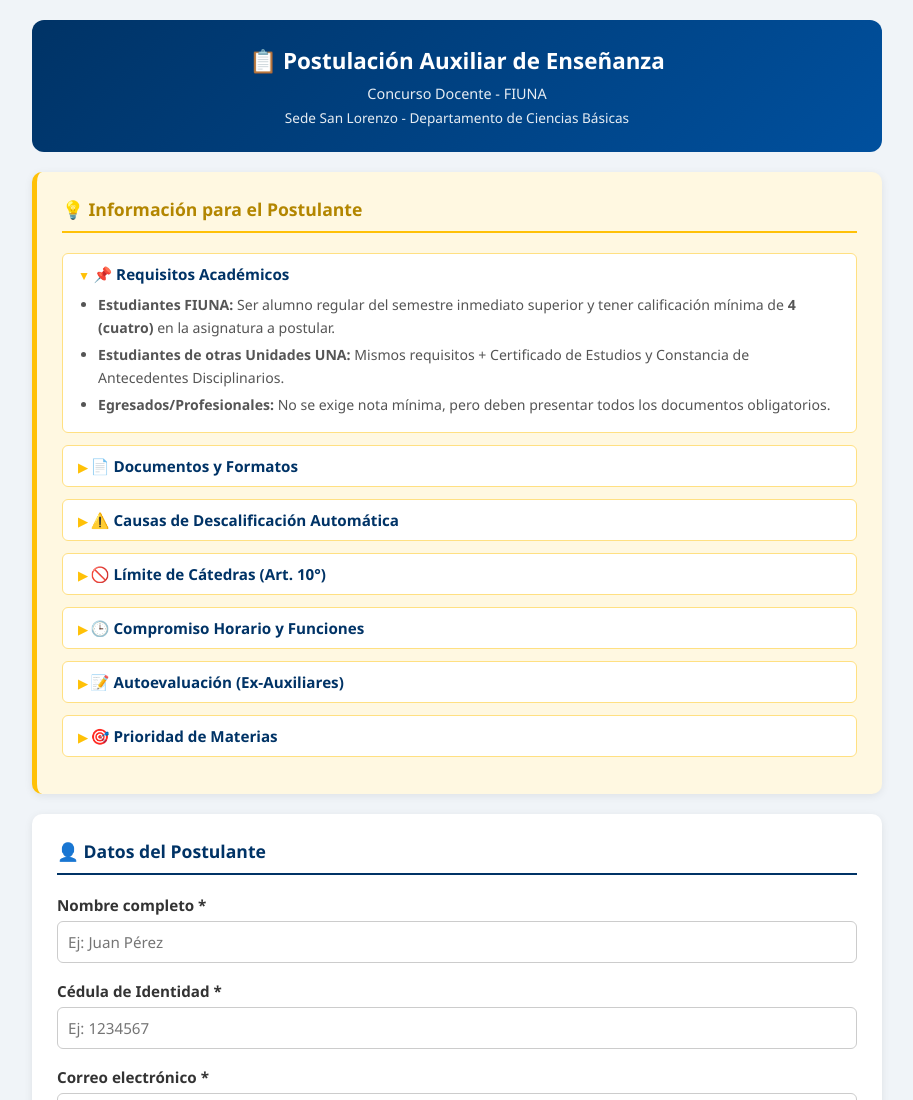
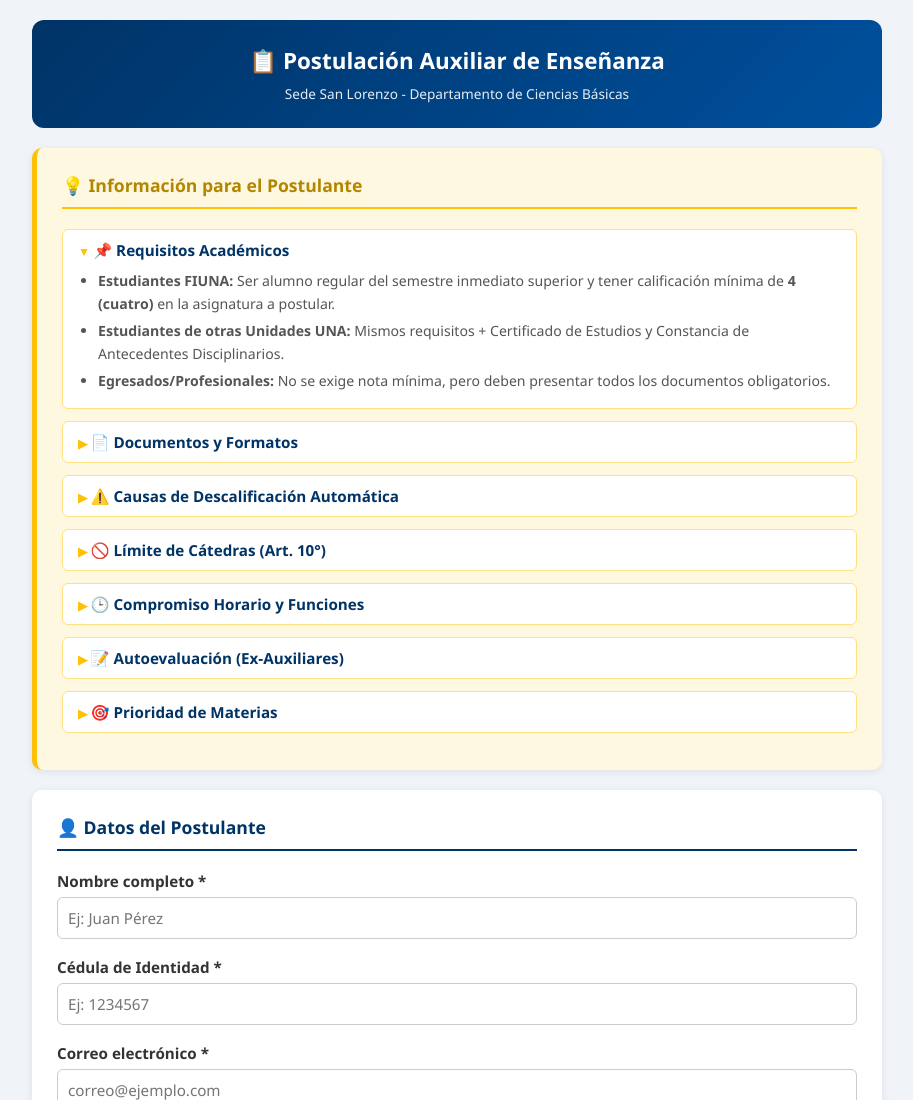
Before and after one commit to vicedecanofiuna/vicedecanofiuna.github.io, a plain HTML site: page ejemplo/formAuxiliares.html in a window 1280 px wide. Shown: the top 1100 px of the page, without its empty margins (183-1096 px from the left). Drawn offline with nearby package versions, Linux system fonts and the light colour scheme.

Commit message:
Update formAuxiliares.html

```diff
--- a/ejemplo/formAuxiliares.html
+++ b/ejemplo/formAuxiliares.html
@@ -78,7 +78,7 @@
 
 <header>
   <h1>📋 Postulación Auxiliar de Enseñanza</h1>
-  <p>Concurso Docente - FIUNA</p>
+
   <p style="font-size:0.85em; margin-top:5px;">Sede San Lorenzo - Departamento de Ciencias Básicas</p>
 </header>
 
```
